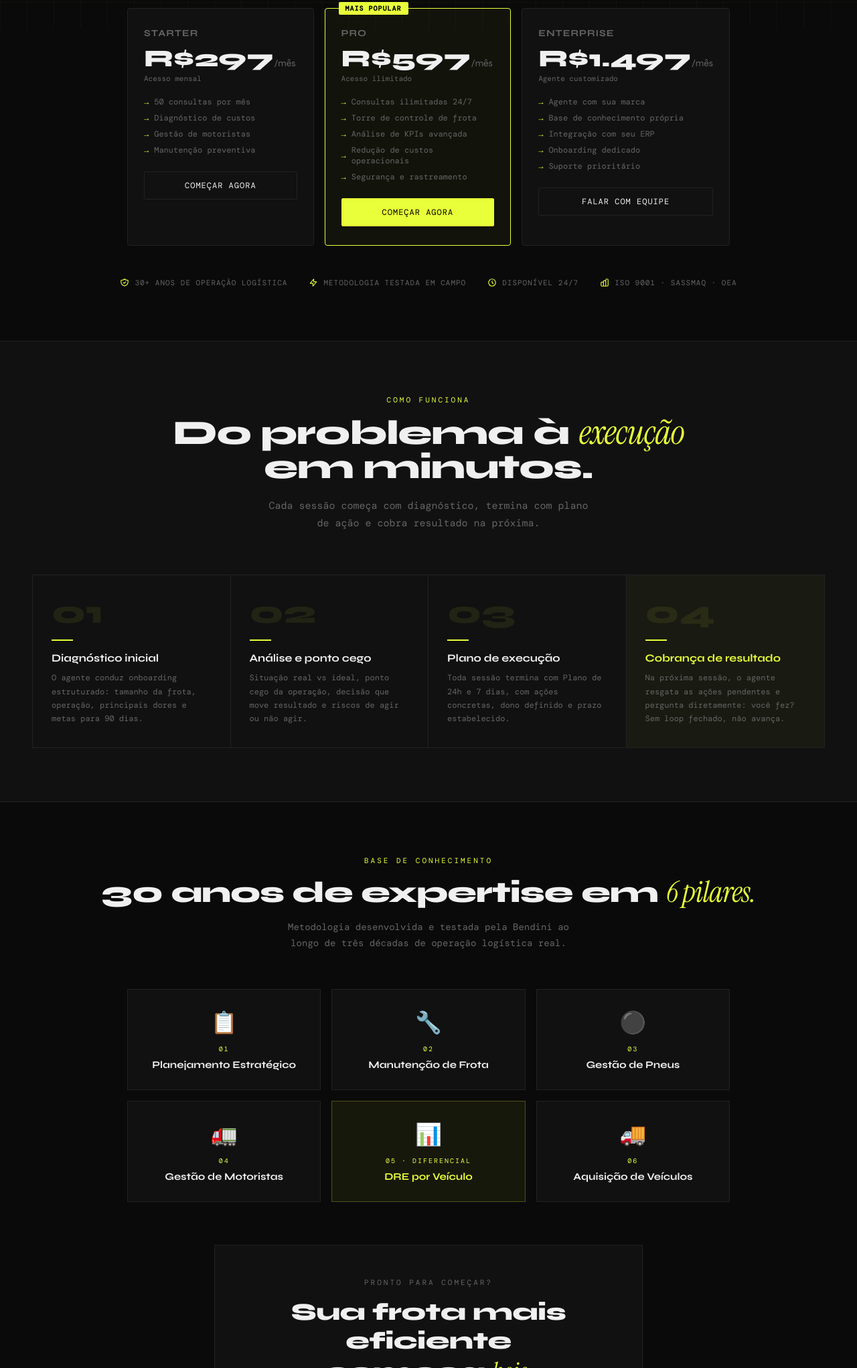
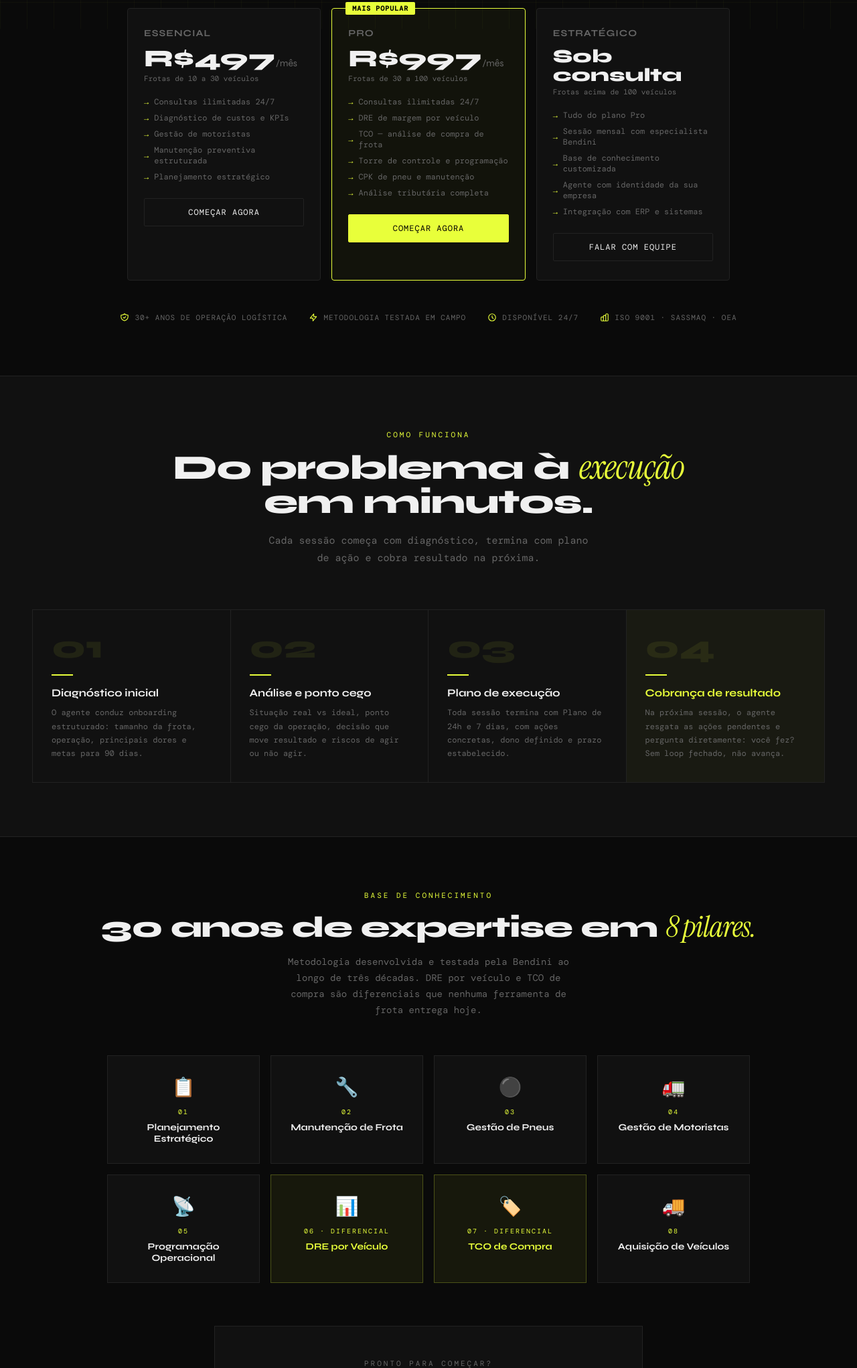
Before and after one commit to lohanfb-rgb/fleetmind, a plain HTML site: page index.html in a window 1280 px wide. Shown: the part 757-2800 px from the top of the page at 67% size. Drawn offline with nearby package versions, Linux system fonts and the light colour scheme; a web font is replaced by a local one.

Commit message:
Update index.html

```diff
--- a/index.html
+++ b/index.html
@@ -906,44 +906,46 @@
     </div>
 
     <div class="plans">
-      <div class="plan" onclick="selectPlan('Starter · R$297/mês')">
-        <div class="plan-name">Starter</div>
-        <div class="plan-price">R$297<span>/mês</span></div>
-        <div class="plan-period">Acesso mensal</div>
+      <div class="plan" onclick="selectPlan('Essencial')">
+        <div class="plan-name">Essencial</div>
+        <div class="plan-price">R$497<span>/mês</span></div>
+        <div class="plan-period">Frotas de 10 a 30 veículos</div>
         <ul class="plan-features">
-          <li>50 consultas por mês</li>
-          <li>Diagnóstico de custos</li>
+          <li>Consultas ilimitadas 24/7</li>
+          <li>Diagnóstico de custos e KPIs</li>
           <li>Gestão de motoristas</li>
-          <li>Manutenção preventiva</li>
+          <li>Manutenção preventiva estruturada</li>
+          <li>Planejamento estratégico</li>
         </ul>
         <button class="btn-plan">Começar agora</button>
       </div>
 
-      <div class="plan featured" onclick="selectPlan('Pro · R$597/mês')">
+      <div class="plan featured" onclick="selectPlan('Pro')">
         <div class="plan-tag">MAIS POPULAR</div>
         <div class="plan-name">Pro</div>
-        <div class="plan-price">R$597<span>/mês</span></div>
-        <div class="plan-period">Acesso ilimitado</div>
+        <div class="plan-price">R$997<span>/mês</span></div>
+        <div class="plan-period">Frotas de 30 a 100 veículos</div>
         <ul class="plan-features">
           <li>Consultas ilimitadas 24/7</li>
-          <li>Torre de controle de frota</li>
-          <li>Análise de KPIs avançada</li>
-          <li>Redução de custos operacionais</li>
-          <li>Segurança e rastreamento</li>
+          <li>DRE de margem por veículo</li>
+          <li>TCO — análise de compra de frota</li>
+          <li>Torre de controle e programação</li>
+          <li>CPK de pneu e manutenção</li>
+          <li>Análise tributária completa</li>
         </ul>
         <button class="btn-plan">Começar agora</button>
       </div>
 
-      <div class="plan" onclick="selectPlan('Enterprise · R$1.497/mês')">
-        <div class="plan-name">Enterprise</div>
-        <div class="plan-price">R$1.497<span>/mês</span></div>
-        <div class="plan-period">Agente customizado</div>
+      <div class="plan" onclick="selectPlan('Estratégico')">
+        <div class="plan-name">Estratégico</div>
+        <div class="plan-price" style="font-size:28px;margin-top:8px;">Sob consulta</div>
+        <div class="plan-period">Frotas acima de 100 veículos</div>
         <ul class="plan-features">
-          <li>Agente com sua marca</li>
-          <li>Base de conhecimento própria</li>
-          <li>Integração com seu ERP</li>
-          <li>Onboarding dedicado</li>
-          <li>Suporte prioritário</li>
+          <li>Tudo do plano Pro</li>
+          <li>Sessão mensal com especialista Bendini</li>
+          <li>Base de conhecimento customizada</li>
+          <li>Agente com identidade da sua empresa</li>
+          <li>Integração com ERP e sistemas</li>
         </ul>
         <button class="btn-plan">Falar com equipe</button>
       </div>
@@ -1016,46 +1018,58 @@
 
     <div style="text-align:center;margin-bottom:56px;">
       <div style="font-size:11px;letter-spacing:3px;text-transform:uppercase;color:var(--accent);margin-bottom:16px;font-family:'DM Mono',monospace;">Base de conhecimento</div>
-      <h2 style="font-family:'Syne',sans-serif;font-weight:800;font-size:clamp(28px,3.5vw,44px);line-height:1.1;letter-spacing:-1px;">30 anos de expertise em <em style="font-family:'Instrument Serif',serif;color:var(--accent);font-weight:400;">6 pilares.</em></h2>
-      <p style="font-size:14px;color:var(--muted);max-width:420px;margin:16px auto 0;line-height:1.7;">Metodologia desenvolvida e testada pela Bendini ao longo de três décadas de operação logística real.</p>
-    </div>
-
-    <div style="display:grid;grid-template-columns:repeat(3,1fr);gap:16px;max-width:900px;margin:0 auto;">
+      <h2 style="font-family:'Syne',sans-serif;font-weight:800;font-size:clamp(28px,3.5vw,44px);line-height:1.1;letter-spacing:-1px;">30 anos de expertise em <em style="font-family:'Instrument Serif',serif;color:var(--accent);font-weight:400;">8 pilares.</em></h2>
+      <p style="font-size:14px;color:var(--muted);max-width:420px;margin:16px auto 0;line-height:1.7;">Metodologia desenvolvida e testada pela Bendini ao longo de três décadas. DRE por veículo e TCO de compra são diferenciais que nenhuma ferramenta de frota entrega hoje.</p>
+    </div>
+
+    <div style="display:grid;grid-template-columns:repeat(4,1fr);gap:16px;max-width:960px;margin:0 auto;">
 
       <div style="background:var(--surface);border:1px solid var(--border);padding:28px 24px;text-align:center;transition:border-color 0.2s;" onmouseover="this.style.borderColor='var(--accent)'" onmouseout="this.style.borderColor='var(--border)'">
-        <div style="font-size:32px;margin-bottom:12px;">📋</div>
+        <div style="font-size:28px;margin-bottom:12px;">📋</div>
         <div style="font-size:10px;letter-spacing:2px;text-transform:uppercase;color:var(--accent);margin-bottom:8px;font-family:'DM Mono',monospace;">01</div>
-        <h3 style="font-family:'Syne',sans-serif;font-weight:700;font-size:15px;">Planejamento Estratégico</h3>
+        <h3 style="font-family:'Syne',sans-serif;font-weight:700;font-size:14px;">Planejamento Estratégico</h3>
       </div>
 
       <div style="background:var(--surface);border:1px solid var(--border);padding:28px 24px;text-align:center;transition:border-color 0.2s;" onmouseover="this.style.borderColor='var(--accent)'" onmouseout="this.style.borderColor='var(--border)'">
-        <div style="font-size:32px;margin-bottom:12px;">🔧</div>
+        <div style="font-size:28px;margin-bottom:12px;">🔧</div>
         <div style="font-size:10px;letter-spacing:2px;text-transform:uppercase;color:var(--accent);margin-bottom:8px;font-family:'DM Mono',monospace;">02</div>
-        <h3 style="font-family:'Syne',sans-serif;font-weight:700;font-size:15px;">Manutenção de Frota</h3>
+        <h3 style="font-family:'Syne',sans-serif;font-weight:700;font-size:14px;">Manutenção de Frota</h3>
       </div>
 
       <div style="background:var(--surface);border:1px solid var(--border);padding:28px 24px;text-align:center;transition:border-color 0.2s;" onmouseover="this.style.borderColor='var(--accent)'" onmouseout="this.style.borderColor='var(--border)'">
-        <div style="font-size:32px;margin-bottom:12px;">⚫</div>
+        <div style="font-size:28px;margin-bottom:12px;">⚫</div>
         <div style="font-size:10px;letter-spacing:2px;text-transform:uppercase;color:var(--accent);margin-bottom:8px;font-family:'DM Mono',monospace;">03</div>
-        <h3 style="font-family:'Syne',sans-serif;font-weight:700;font-size:15px;">Gestão de Pneus</h3>
+        <h3 style="font-family:'Syne',sans-serif;font-weight:700;font-size:14px;">Gestão de Pneus</h3>
       </div>
 
       <div style="background:var(--surface);border:1px solid var(--border);padding:28px 24px;text-align:center;transition:border-color 0.2s;" onmouseover="this.style.borderColor='var(--accent)'" onmouseout="this.style.borderColor='var(--border)'">
-        <div style="font-size:32px;margin-bottom:12px;">🚛</div>
+        <div style="font-size:28px;margin-bottom:12px;">🚛</div>
         <div style="font-size:10px;letter-spacing:2px;text-transform:uppercase;color:var(--accent);margin-bottom:8px;font-family:'DM Mono',monospace;">04</div>
-        <h3 style="font-family:'Syne',sans-serif;font-weight:700;font-size:15px;">Gestão de Motoristas</h3>
+        <h3 style="font-family:'Syne',sans-serif;font-weight:700;font-size:14px;">Gestão de Motoristas</h3>
+      </div>
+
+      <div style="background:var(--surface);border:1px solid var(--border);padding:28px 24px;text-align:center;transition:border-color 0.2s;" onmouseover="this.style.borderColor='var(--accent)'" onmouseout="this.style.borderColor='var(--border)'">
+        <div style="font-size:28px;margin-bottom:12px;">📡</div>
+        <div style="font-size:10px;letter-spacing:2px;text-transform:uppercase;color:var(--accent);margin-bottom:8px;font-family:'DM Mono',monospace;">05</div>
+        <h3 style="font-family:'Syne',sans-serif;font-weight:700;font-size:14px;">Programação Operacional</h3>
       </div>
 
       <div style="background:rgba(232,255,58,0.06);border:1px solid rgba(232,255,58,0.25);padding:28px 24px;text-align:center;">
-        <div style="font-size:32px;margin-bottom:12px;">📊</div>
-        <div style="font-size:10px;letter-spacing:2px;text-transform:uppercase;color:var(--accent);margin-bottom:8px;font-family:'DM Mono',monospace;">05 · Diferencial</div>
-        <h3 style="font-family:'Syne',sans-serif;font-weight:700;font-size:15px;color:var(--accent);">DRE por Veículo</h3>
+        <div style="font-size:28px;margin-bottom:12px;">📊</div>
+        <div style="font-size:10px;letter-spacing:2px;text-transform:uppercase;color:var(--accent);margin-bottom:8px;font-family:'DM Mono',monospace;">06 · Diferencial</div>
+        <h3 style="font-family:'Syne',sans-serif;font-weight:700;font-size:14px;color:var(--accent);">DRE por Veículo</h3>
+      </div>
+
+      <div style="background:rgba(232,255,58,0.06);border:1px solid rgba(232,255,58,0.25);padding:28px 24px;text-align:center;">
+        <div style="font-size:28px;margin-bottom:12px;">🏷️</div>
+        <div style="font-size:10px;letter-spacing:2px;text-transform:uppercase;color:var(--accent);margin-bottom:8px;font-family:'DM Mono',monospace;">07 · Diferencial</div>
+        <h3 style="font-family:'Syne',sans-serif;font-weight:700;font-size:14px;color:var(--accent);">TCO de Compra</h3>
       </div>
 
       <div style="background:var(--surface);border:1px solid var(--border);padding:28px 24px;text-align:center;transition:border-color 0.2s;" onmouseover="this.style.borderColor='var(--accent)'" onmouseout="this.style.borderColor='var(--border)'">
-        <div style="font-size:32px;margin-bottom:12px;">🚚</div>
-        <div style="font-size:10px;letter-spacing:2px;text-transform:uppercase;color:var(--accent);margin-bottom:8px;font-family:'DM Mono',monospace;">06</div>
-        <h3 style="font-family:'Syne',sans-serif;font-weight:700;font-size:15px;">Aquisição de Veículos</h3>
+        <div style="font-size:28px;margin-bottom:12px;">🚚</div>
+        <div style="font-size:10px;letter-spacing:2px;text-transform:uppercase;color:var(--accent);margin-bottom:8px;font-family:'DM Mono',monospace;">08</div>
+        <h3 style="font-family:'Syne',sans-serif;font-weight:700;font-size:14px;">Aquisição de Veículos</h3>
       </div>
 
     </div>
@@ -1064,7 +1078,7 @@
     <div style="text-align:center;margin-top:64px;padding:48px;border:1px solid var(--border);background:var(--surface);max-width:640px;margin-left:auto;margin-right:auto;margin-top:64px;">
       <div style="font-size:11px;letter-spacing:3px;text-transform:uppercase;color:var(--muted);margin-bottom:16px;font-family:'DM Mono',monospace;">Pronto para começar?</div>
       <h3 style="font-family:'Syne',sans-serif;font-weight:800;font-size:clamp(24px,3vw,36px);margin-bottom:20px;letter-spacing:-0.5px;">Sua frota mais eficiente<br>começa <em style="font-family:'Instrument Serif',serif;color:var(--accent);font-weight:400;">hoje.</em></h3>
-      <button onclick="selectPlan('Pro · R$597/mês')" style="background:var(--accent);border:none;color:#000;font-family:'Syne',sans-serif;font-weight:800;font-size:13px;letter-spacing:2px;text-transform:uppercase;padding:16px 40px;cursor:pointer;transition:opacity 0.2s;" onmouseover="this.style.opacity='0.85'" onmouseout="this.style.opacity='1'">Acessar agora →</button>
+      <button onclick="selectPlan('Pro')" style="background:var(--accent);border:none;color:#000;font-family:'Syne',sans-serif;font-weight:800;font-size:13px;letter-spacing:2px;text-transform:uppercase;padding:16px 40px;cursor:pointer;transition:opacity 0.2s;" onmouseover="this.style.opacity='0.85'" onmouseout="this.style.opacity='1'">Acessar agora — R$997/mês →</button>
     </div>
 
   </div>
```
